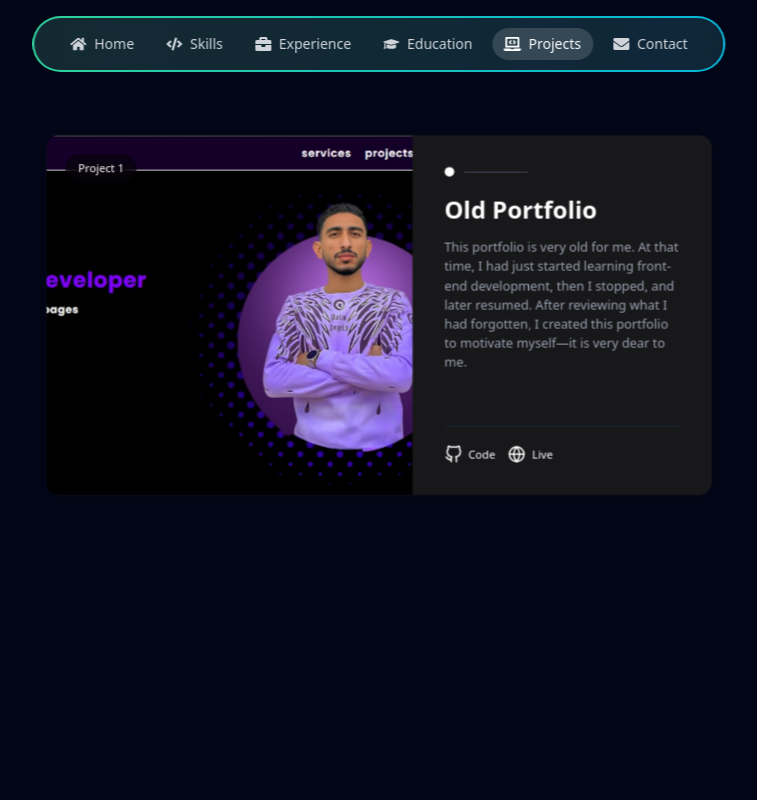
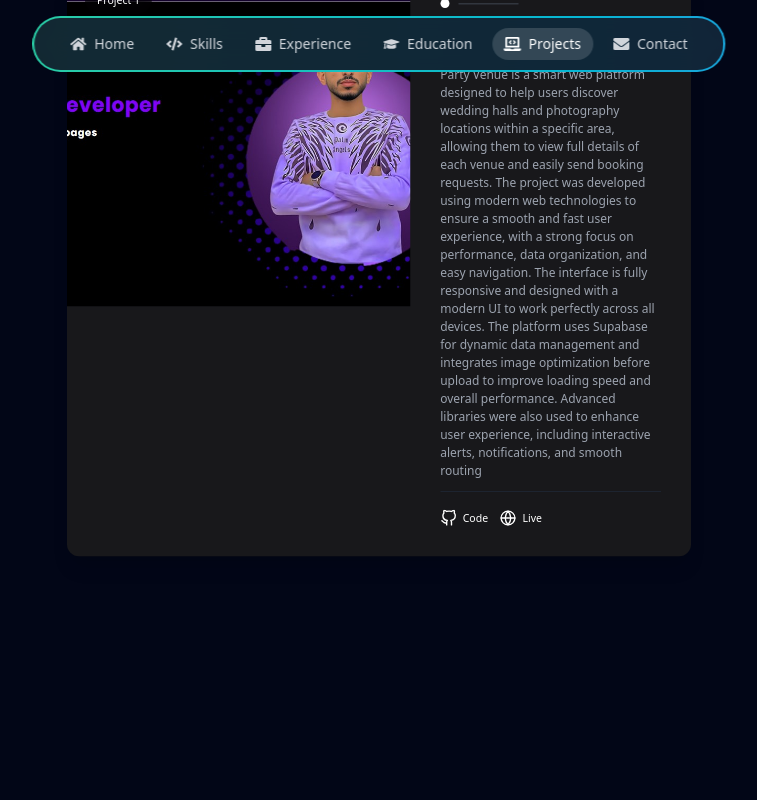
Before and after one commit to Ga-Mal/My-Portfolio, a React (Vite) app: page /projects in a window 1280 px wide. Shown: the top 800 px of the page, without its empty margins (261-1018 px from the left). Built offline with nearby package versions, Linux system fonts and the light colour scheme.

Commit message:
add_project

```diff
--- a/src/pages/Projects/Projects.jsx
+++ b/src/pages/Projects/Projects.jsx
@@ -6,14 +6,26 @@ import Hospitalimg from "../../assets/images/projects/Hospital.jpg";
 import Resturantimg from "../../assets/images/projects/Resturant.jpg";
 import portfolioimg from "../../assets/images/projects/Portfolio.jpg";
 import Acadimyimg from "../../assets/images/projects/Learning Acadimy.jpg";
+import partyvenue from "../../assets/images/projects/partyvenue.jpg";
 
 const projects = [
+  {
+    title: "Party Venue",
+    description: `Party Venue is a smart web platform designed to help users discover wedding halls and photography locations within a specific area, allowing them to view full details of each venue and easily send booking requests.
+    The project was developed using modern web technologies to ensure a smooth and fast user experience, with a strong focus on performance, data organization, and easy navigation. The interface is fully responsive and designed with a modern UI to work perfectly across all devices.
+    The platform uses Supabase for dynamic data management and integrates image optimization before upload to improve loading speed and overall performance. Advanced libraries were also used to enhance user experience, including interactive alerts, notifications, and smooth routing`,
+    src: portfolioimg,
+    link: portfolioimg,
+    color: "#fff",
+    githubLink: "https://github.com/Ga-Mal/Hall-Project-First-Version",
+    liveLink: "https://partyvenue.netlify.app/",
+  },
   {
     title: "Old Portfolio",
     description:
       "This portfolio is very old for me. At that time, I had just started learning front-end development, then I stopped, and later resumed. After reviewing what I had forgotten, I created this portfolio to motivate myself—it is very dear to me.",
-    src: portfolioimg,
-    link: portfolioimg,
+    src: partyvenue,
+    link: partyvenue,
     color: "#fff",
     githubLink: "https://ga-mal.netlify.app/",
     liveLink: "https://ga-mal.netlify.app/",
```
Also changed, not shown: src/assets/images/projects/partyvenue.jpg (added).
